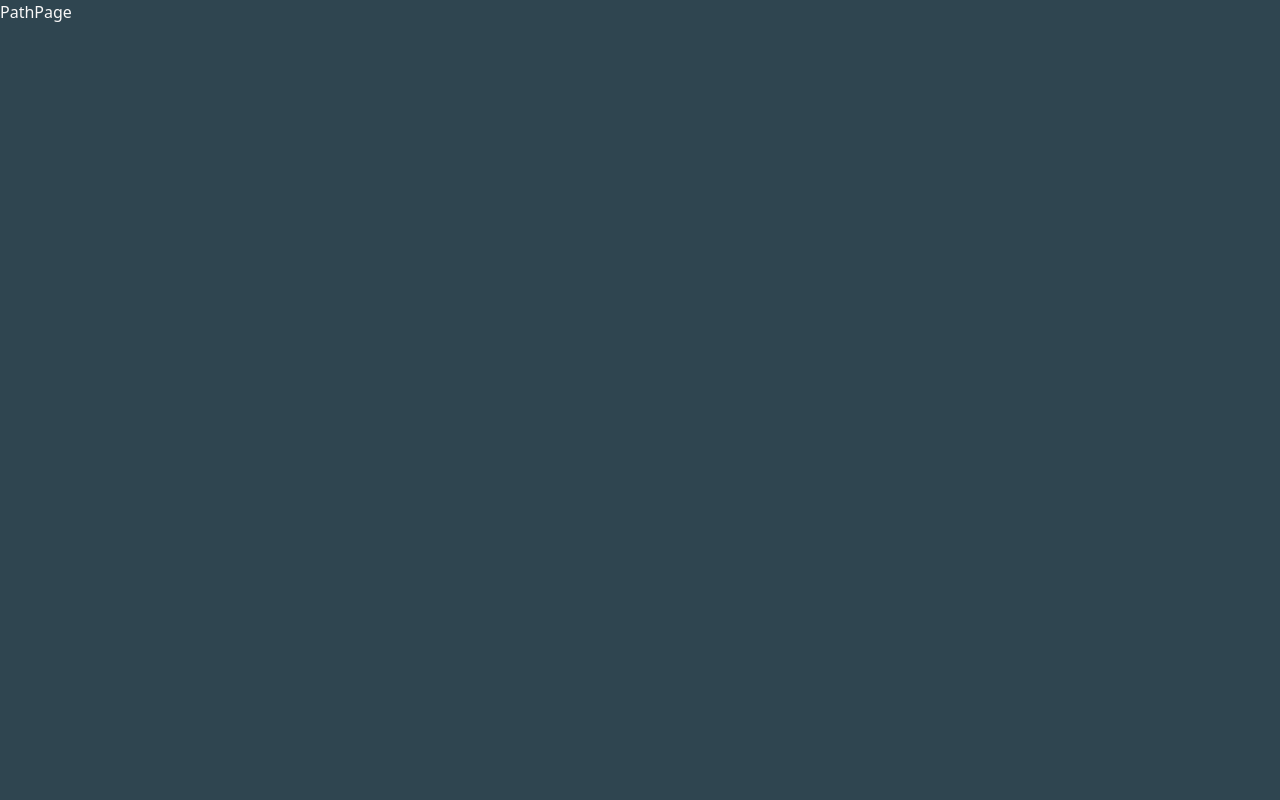
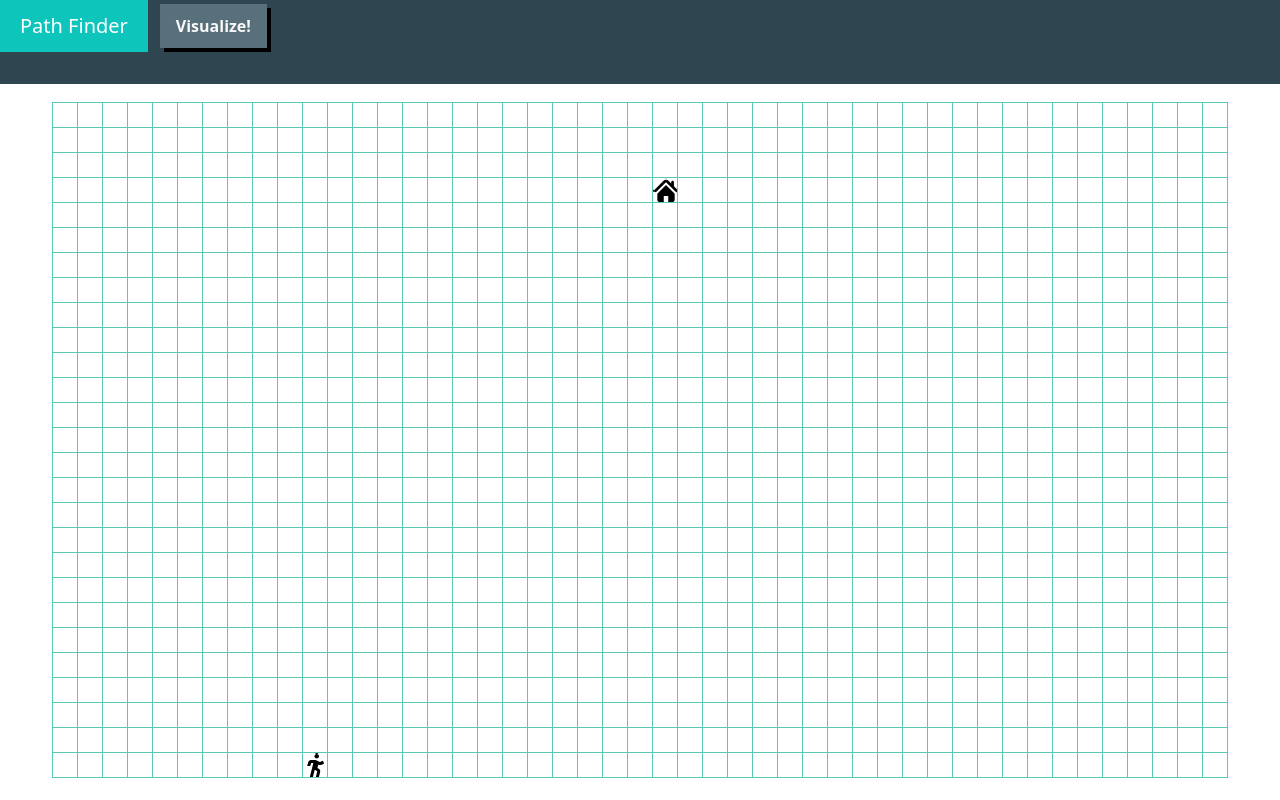
Before and after one commit to rehan6025/Algorithm-Visualizer, a React app: page /path in a window 1280 px wide. Built offline with nearby package versions, Linux system fonts and the light colour scheme; the HTML template or start-up script is replaced by a standard one.

Commit message:
walls creation working of path visualizer

```diff
--- a/src/components/Button.tsx
+++ b/src/components/Button.tsx
@@ -0,0 +1,16 @@
+import React from "react";
+
+const Button = ({ children }: { children: React.ReactNode }) => {
+    return (
+        <button
+            className="bg-gray-900 text-white px-4 py-2 font-bold cursor-pointer
+             shadow-[4px_4px_0_#000000] hover:shadow-[2px_2px_0_#000000]
+             hover:translate-x-px hover:translate-y-px
+             active:shadow-none transition"
+        >
+            {children}
+        </button>
+    );
+};
+
+export default Button;
--- /dev/null
+++ b/src/components/Path/Node.tsx
@@ -0,0 +1,52 @@
+import "../../styles/PathVisualizer.css";
+
+export type NodeProps = {
+    isWall: boolean;
+    isStart: boolean;
+    isEnd: boolean;
+    isVisited: boolean;
+    isShortestPath: boolean;
+    row: number;
+    col: number;
+    onMouseEnter?: (row: number, col: number) => void;
+    onMouseDown?: (row: number, col: number) => void;
+    onMouseLeave?: (row: number, col: number) => void;
+};
+
+const Node = ({
+    isWall,
+    isStart,
+    isEnd,
+    isVisited,
+    isShortestPath,
+    row,
+    col,
+    onMouseDown,
+    onMouseEnter,
+
+    onMouseLeave,
+}: NodeProps) => {
+    const special = isStart
+        ? "start"
+        : isEnd
+        ? "end"
+        : isWall
+        ? "wall"
+        : isShortestPath
+        ? "path"
+        : isVisited
+        ? "visited"
+        : "";
+    return (
+        <td
+            draggable={false}
+            className={"node_" + special}
+            id={`${row}-${col}`}
+            onMouseDown={() => onMouseDown && onMouseDown(row, col)}
+            onMouseEnter={() => onMouseEnter && onMouseEnter(row, col)}
+            onMouseLeave={() => onMouseLeave && onMouseLeave(row, col)}
+        ></td>
+    );
+};
+
+export default Node;
--- a/src/index.css
+++ b/src/index.css
@@ -27,7 +27,7 @@
     --button-border: #b8dbd9;
 }
 .theme-light {
-    --dark-text: #bc9d7f;
+    --dark-text: #4e3b28;
     --light-text: #bda188;
     --dark-background: #e8dfca;
     --light-background: #f5efe6;
--- a/src/pages/PathVisualizer.tsx
+++ b/src/pages/PathVisualizer.tsx
@@ -1,7 +1,162 @@
-import React from "react";
+import React, { useEffect, useState } from "react";
+import Node, { type NodeProps } from "../components/Path/Node";
+import "../styles/PathVisualizer.css";
+import Button from "../components/Button";
 
 const PathPage: React.FC = () => {
-    return <div className="text-light-text">PathPage</div>;
+    const [grid, setGrid] = useState<NodeProps[][]>([]);
+    const [startNode, setStartNode] = useState<NodeProps>();
+    const [endNode, setEndNode] = useState<NodeProps>();
+    const [visited, setVisited] = useState<NodeProps[]>([]);
+    const [clicked, setClicked] = useState<boolean>(false);
+    const [movingstart, setmovingstart] = useState<boolean>(false);
+    const [movingend, setmovingend] = useState<boolean>(false);
+
+    const makeGrid = () => {
+        let row_size = Math.floor((window.innerHeight - 60) / 27);
+        let col_size = Math.floor(window.innerWidth / 27);
+        let arr = [];
+        for (let i = 0; i < row_size; i++) {
+            let row = [];
+            for (let j = 0; j < col_size; j++) {
+                row.push({
+                    row: i,
+                    col: j,
+                    isVisited: false,
+                    isShortestPath: false,
+                    isWall: false,
+
+                    isStart: false,
+                    isEnd: false,
+                });
+            }
+            arr.push(row);
+        }
+
+        let startX = Math.floor(Math.random() * row_size);
+        let startY = Math.floor(Math.random() * col_size);
+        let endX = Math.floor(Math.random() * row_size);
+        let endY = Math.floor(Math.random() * col_size);
+
+        arr[startX][startY].isStart = true;
+        arr[endX][endY].isEnd = true;
+
+        setGrid(arr);
+        setStartNode(arr[startX][startY]);
+        setEndNode(arr[endX][endY]);
+    };
+
+    const handleMouseDown = (row: number, col: number) => {
+        if (grid[row][col].isStart) {
+            setmovingstart(true);
+            return;
+        }
+
+        if (grid[row][col].isEnd) {
+            setmovingend(true);
+            return;
+        }
+
+        setGrid((prevGrid) => {
+            const newGrid = prevGrid.map((r) => r.map((n) => ({ ...n })));
+            if (!newGrid[row][col].isStart && !newGrid[row][col].isEnd)
+                newGrid[row][col].isWall = !newGrid[row][col].isWall;
+            return newGrid;
+        });
+        setClicked(true);
+    };
+
+    const handleMouseEnter = (row: number, col: number) => {
+        if (movingstart) {
+            setGrid((prevGrid) => {
+                const newGrid = prevGrid.map((r) => r.map((n) => ({ ...n })));
+                newGrid[row][col].isStart = true;
+
+                return newGrid;
+            });
+        }
+        if (movingend) {
+            setGrid((prevGrid) => {
+                const newGrid = prevGrid.map((r) => r.map((n) => ({ ...n })));
+                newGrid[row][col].isEnd = true;
+
+                return newGrid;
+            });
+        }
+
+        if (clicked) {
+            setGrid((prevGrid) => {
+                const newGrid = prevGrid.map((r) => r.map((n) => ({ ...n })));
+                if (!newGrid[row][col].isStart && !newGrid[row][col].isEnd)
+                    newGrid[row][col].isWall = !newGrid[row][col].isWall;
+                return newGrid;
+            });
+        }
+    };
+
+    const handleMouseUp = () => {
+        setClicked(false);
+    };
+
+    useEffect(() => {
+        makeGrid();
+
+        const handleResize = () => {
+            makeGrid();
+        };
+        window.addEventListener("resize", handleResize);
+        window.addEventListener("mouseup", handleMouseUp);
+
+        return () => {
+            window.removeEventListener("resize", handleResize);
+        };
+    }, []);
+
+    return (
+        <div className="flex flex-col gap-8 relative h-screen w-screen">
+            <div className="text-white flex gap-x-2">
+                <h1 className="px-5 py-3 text-xl bg-accent">Path Finder</h1>
+                <Button>Visualize!</Button>
+            </div>
+
+            <div id="main-grid" className="bg-white h-full w-full">
+                <table id="board">
+                    <tbody>
+                        {grid.map((row, index) => (
+                            <tr id={`${index}`} key={index}>
+                                {row.map((node, cIndex) => (
+                                    <Node
+                                        onMouseDown={handleMouseDown}
+                                        onMouseEnter={handleMouseEnter}
+                                        key={cIndex}
+                                        isWall={node.isWall}
+                                        isStart={node.isStart}
+                                        isEnd={node.isEnd}
+                                        col={cIndex}
+                                        row={index}
+                                        isShortestPath={node.isShortestPath}
+                                        isVisited={node.isVisited}
+                                    />
+                                ))}
+                            </tr>
+                        ))}
+                        {/* {rowArray.map((_, index) => (
+                            <tr key={index} id={`row-${index}`}>
+                                {colArray.map((_, cIndex) => (
+                                    <Node isWall={false},  />
+                                    // <td
+                                    //     key={index}
+                                    //     className="w-5 h-5 border border-blue-500"
+                                    //     id={`${index}-${cIndex}`}
+                                    // ></td>
+                                ))}
+                            </tr>
+                        ))} */}
+                    </tbody>
+                </table>
+            </div>
+        </div>
+    );
 };
 
 export default PathPage;
--- /dev/null
+++ b/src/styles/PathVisualizer.css
@@ -0,0 +1,49 @@
+td {
+    border: 1px solid #5bc9b1;
+    width: 25px;
+    height: 25px;
+}
+
+tr {
+    display: table-row;
+    vertical-align: inherit;
+    border-color: inherit;
+}
+
+.node_wall {
+    animation: pulse 0.8s 1;
+    background-color: #202220;
+    border: 1px solid #202220;
+}
+
+@keyframes pulse {
+    0% {
+        background-color: grey;
+    }
+    100% {
+        background-color: #202220;
+    }
+}
+
+.node_visited {
+    background-color: mediumaquamarine;
+}
+
+.node_start {
+    background: url("../assets/person.svg");
+    background-size: cover;
+}
+.node_end {
+    background: url("../assets/home.svg");
+    background-size: cover;
+}
+
+table {
+    position: absolute;
+    top: 55%;
+    left: 50%;
+    margin-right: -50%;
+    transform: translate(-50%, -50%);
+    z-index: 0;
+    border-collapse: collapse;
+}
```
Also changed, not shown: src/pages/SortingVisualizer.tsx (+30 -19 lines), src/assets/home.svg (added), src/assets/person.svg (added), src/components/Path/NavBar.tsx (added).
